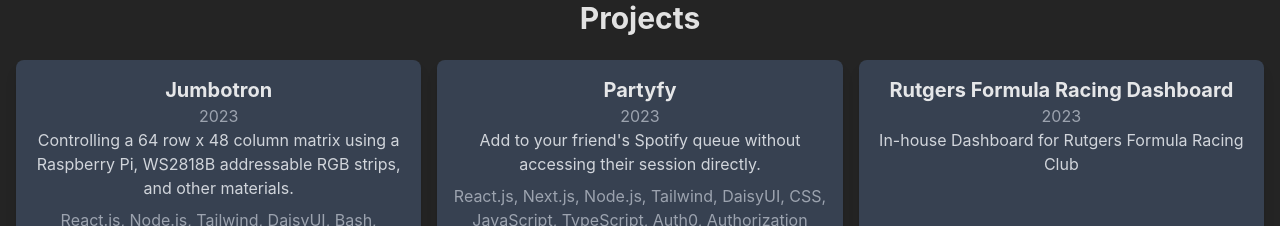
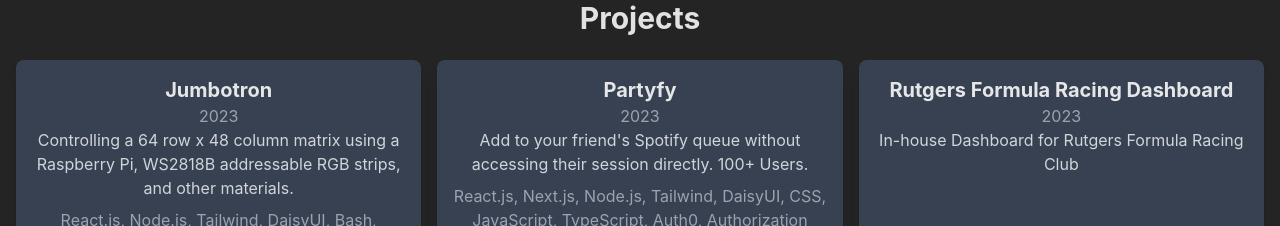
Before and after one commit to mv5903/website, a Svelte app in the folder website/: page / in a window 1280 px wide. Shown: the part 1920-2146 px from the top of the page. Built offline with nearby package versions, Linux system fonts and the light colour scheme.

Commit message:
add numerics

```diff
--- a/website/src/assets/projects.js
+++ b/website/src/assets/projects.js
@@ -9,7 +9,7 @@
     {
         subheading: "Partyfy",
         year: "2023",
-        content: "Add to your friend's Spotify queue without accessing their session directly.",
+        content: "Add to your friend's Spotify queue without accessing their session directly. 100+ Users.",
         tech: "React.js, Next.js, Node.js, Tailwind, DaisyUI, CSS, JavaScript, TypeScript, Auth0, Authorization Flows, Vercel, Github Deployments, PostgreSQL, Primsa ORM",
         github: "https://github.com/mv5903/partyfy",
         website: "https://partyfy.mattvandenberg.com/"
```
